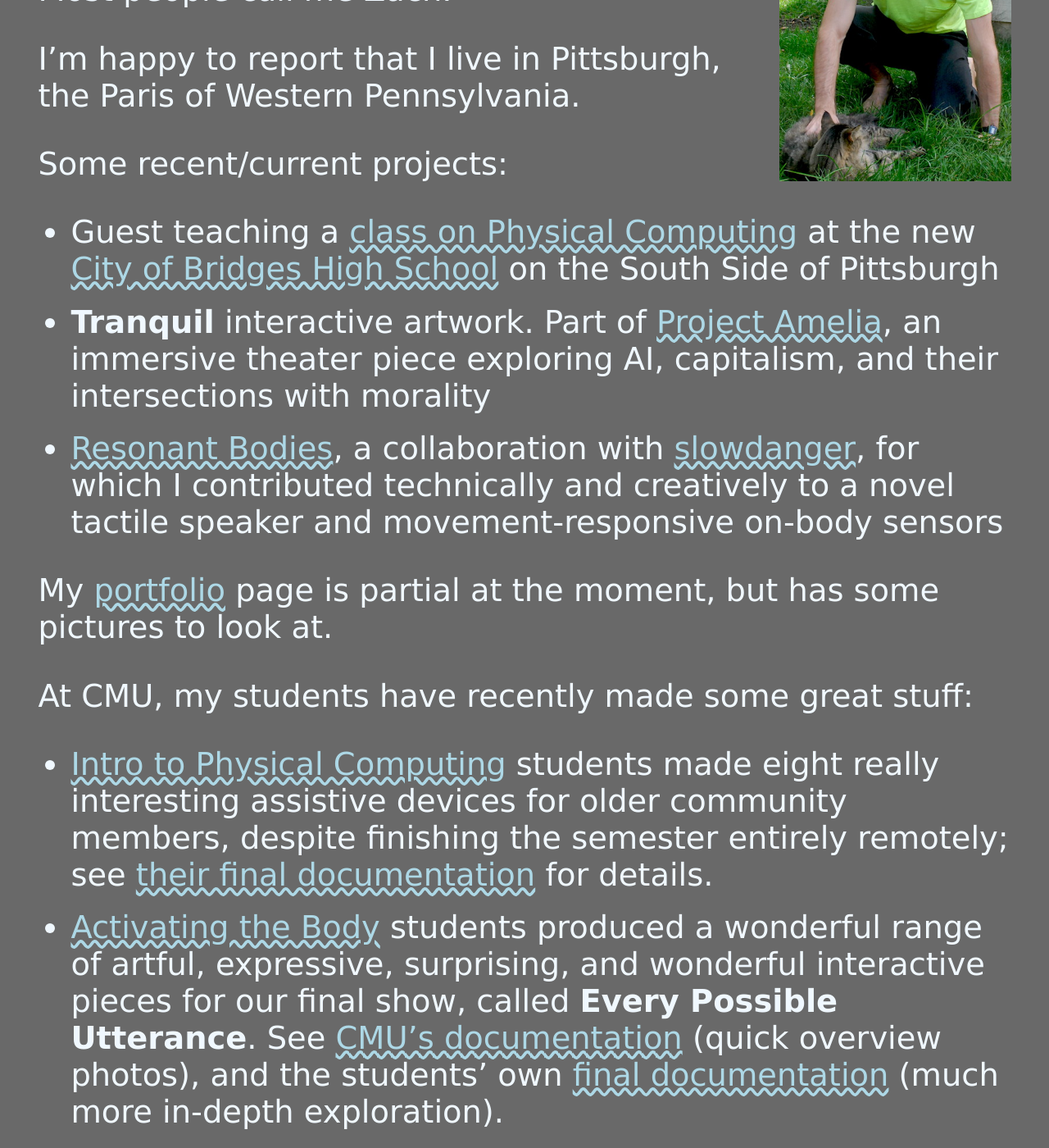
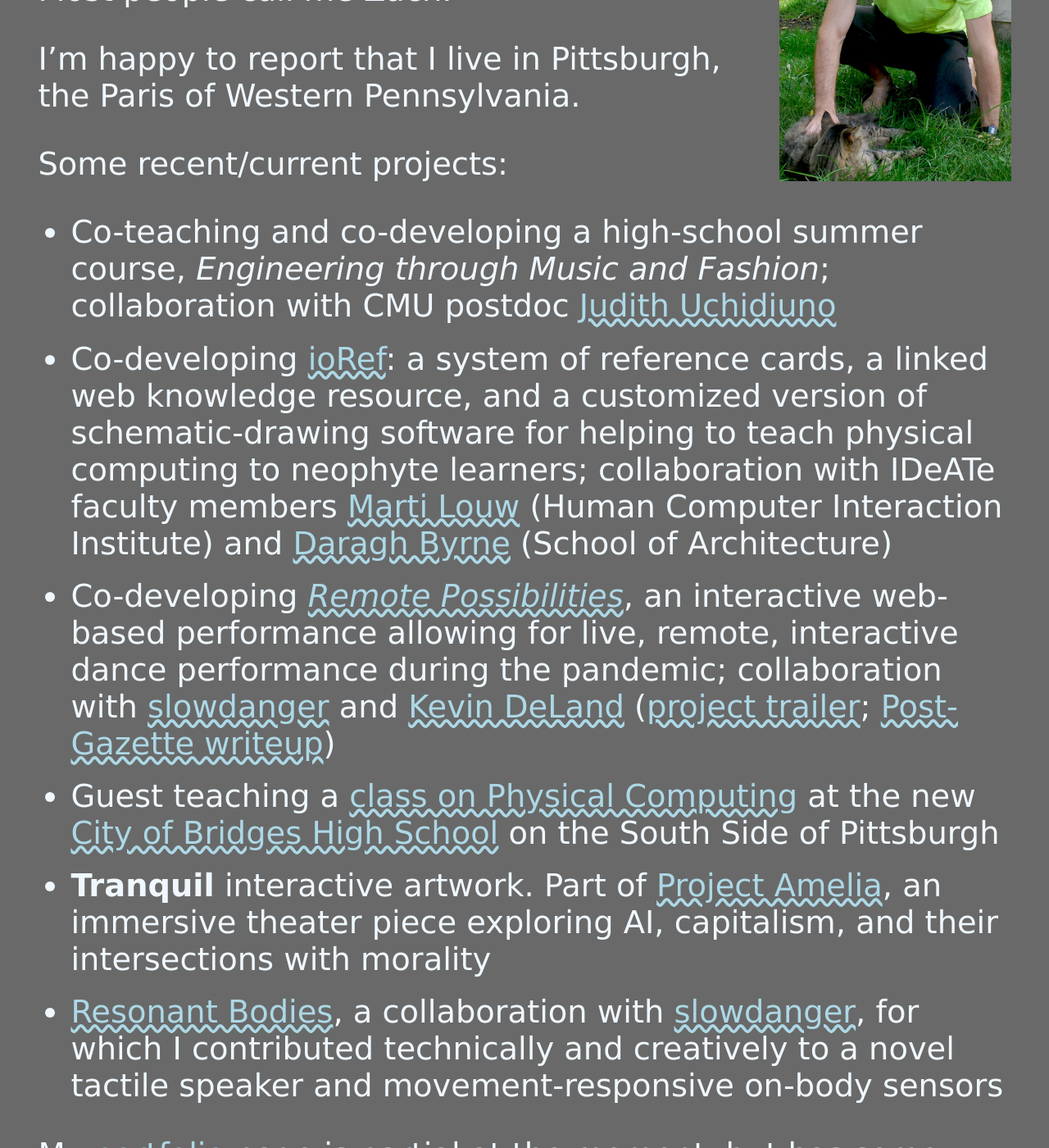
Before and after one commit to robzach/rzachme-2020, a Jekyll site: the page built from home.md, in a window 1280 px wide and 1400 px high, scrolled down 350 px. Shown: the whole window at 82% size. Built offline with Jekyll 4.4.1, drawn with Linux system fonts in a browser that asks for light colours; some of the changed text lies outside the part shown.

Commit message:
add new projects and update student work links

```diff
--- a/home.md
+++ b/home.md
@@ -29,18 +29,23 @@ I'm happy to report that I live in Pittsburgh, the Paris of Western Pennsylvania
 
 Some recent/current projects:
 
+* Co-teaching and co-developing a high-school summer course, *Engineering through Music and Fashion*; collaboration with CMU postdoc [Judith Uchidiuno](https://judithu.com/)
+* Co-developing [ioRef](https://ioref.org): a system of reference cards, a linked web knowledge resource, and a customized version of schematic-drawing software for helping to teach physical computing to neophyte learners; collaboration with IDeATe faculty members [Marti Louw](https://www.hcii.cmu.edu/people/marti-louw) (Human Computer Interaction Institute) and [Daragh Byrne](http://daraghbyrne.me/) (School of Architecture)
+* Co-developing *[Remote Possibilities](remotepossibilities.splashthat.com)*, an interactive web-based performance allowing for live, remote, interactive dance performance during the pandemic; collaboration with [slowdanger](slowdangerslowdanger.com) and [Kevin DeLand](http://delandbeforeti.me/) ([project trailer](https://vimeo.com/511294454); [Post-Gazette writeup](https://www.post-gazette.com/ae/theater-dance/2021/03/18/Slowdanger-delivers-interactive-virtual-dance-experience-in-remote-possibilities/stories/202103180010))
 * Guest teaching a [class on Physical Computing]({{site.url}}/cob.html) at the new [City of Bridges High School](https://cityofbridgeshighschool.org/) on the South Side of Pittsburgh
 * **Tranquil** interactive artwork. Part of [Project Amelia](https://www.bricolagepgh.org/programs/program-listings/projectamelia/), an immersive theater piece exploring AI, capitalism, and their intersections with morality
 * [Resonant Bodies](http://www.slowdangerslowdanger.com/resonant-body.html), a collaboration with [slowdanger](http://www.slowdangerslowdanger.com), for which I contributed technically and creatively to a novel tactile speaker and movement-responsive on-body sensors
 
 My [portfolio]({{site.url}}/portfolio.html) page is partial at the moment, but has some pictures to look at.
 
-At CMU, my students have recently made some great stuff:
+At CMU, my students have lately made some great stuff:
 
-* [Intro to Physical Computing](https://courses.ideate.cmu.edu/60-223/s2020) students made eight really interesting assistive devices for older community members, despite finishing the semester entirely remotely; see [their final documentation](https://courses.ideate.cmu.edu/60-223/s2020/work/category/final-project/final-documentation/) for details.
-* [Activating the Body](https://courses.ideate.cmu.edu/62-362/f2019) students produced a wonderful range of artful, expressive, surprising, and wonderful interactive pieces for our final show, called **Every Possible Utterance**. See [CMU's documentation](https://www.cmu.edu/news/stories/archives/2019/december/every-possible-utterance.html) (quick overview photos), and the students' own [final documentation](https://courses.ideate.cmu.edu/62-362/f2019/category/projects/project-3/) (much more in-depth exploration).
+* [Intro to Physical Computing](https://courses.ideate.cmu.edu/60-223/s2022) students made four really interesting assistive devices for community members living with disability; see [their final documentation](https://courses.ideate.cmu.edu/60-223/s2022/work/category/final-project/final-documentation/) for details.
+* [Electronic Logics && Creative Practice](https://courses.ideate.cmu.edu/62-362/f2021) students produced a wide range of artful, expressive, surprising, and wonderful interactive pieces for our final show, called **Between Air and Waterlines**. See [their documentation](https://courses.ideate.cmu.edu/62-362/f2021/category/projects/project-3/) for more.
 
+<!--
 In 2017 I wrote a thesis towards a Masters in Tangible Interaction Design from CMU. Here are the [webpage version]({{site.baseurl}}/thesis.html) and the [PDF]({{site.baseurl}}/thesis.pdf).
+-->
 
 In case you hadn't noticed, I have channeled all my web-design energies into making hovering over the links on this page exciting. (You're welcome.)
 
```
